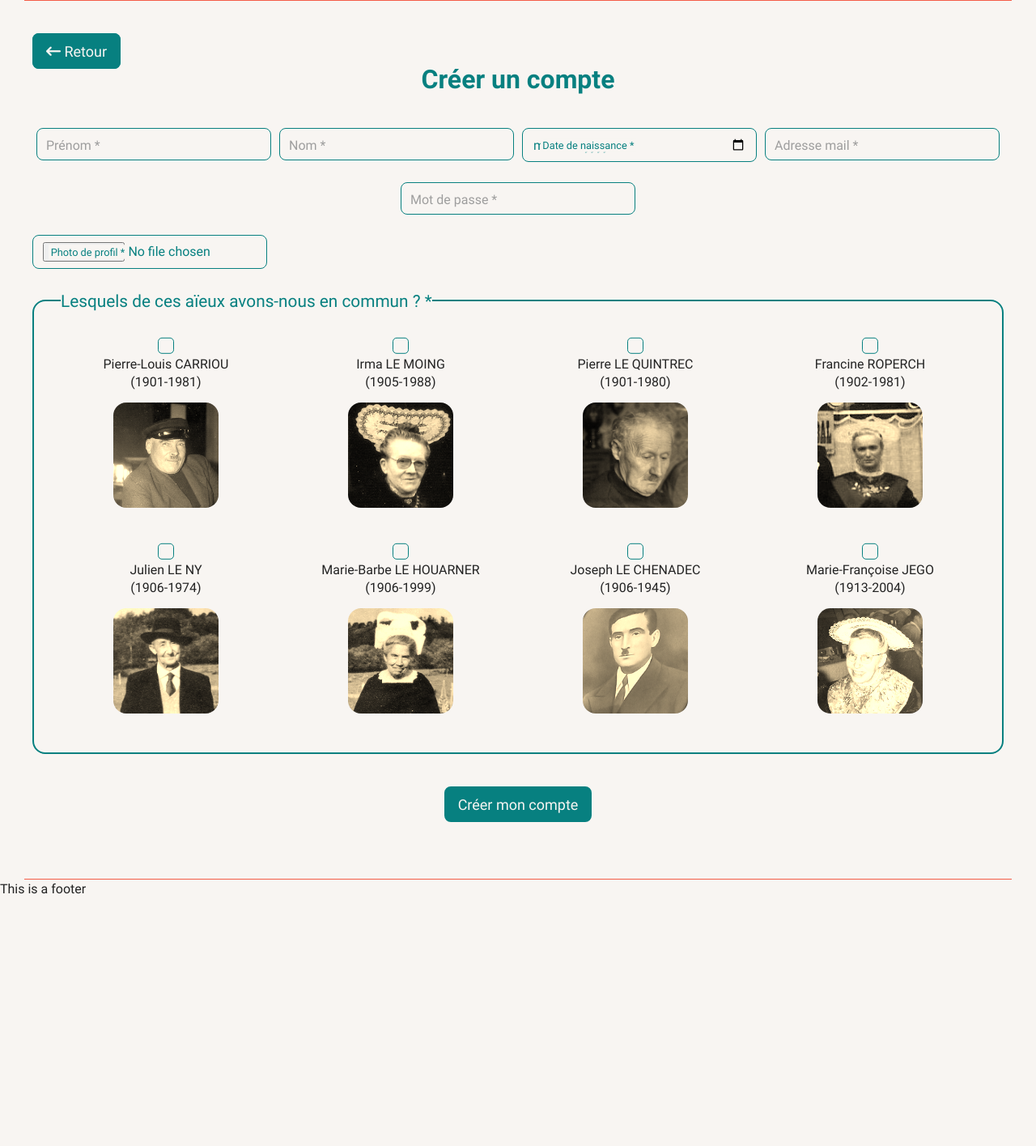
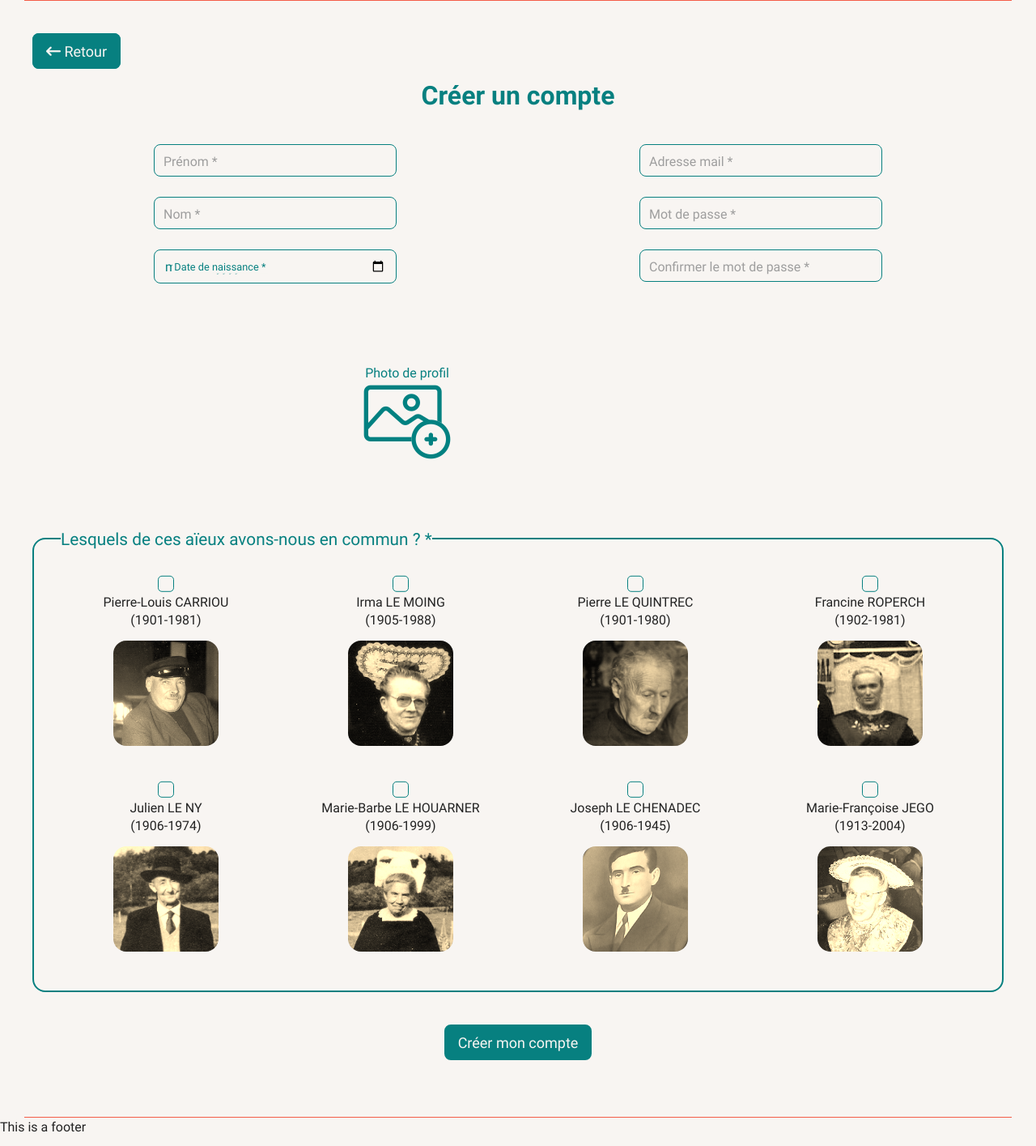
Before and after one commit to HeleneGreat/photo-famille, a PHP site: page /index.php?action=register in a window 1280 px wide. Shown: the part 200-1615 px from the top of the page at 81% size. Before the commit the page ends 1304 px from the top, so only its background shows below. Run offline with PHP 8.4, Linux system fonts and the light colour scheme; some libraries are stand-ins or nearby versions.

Commit message:
modal delete tag + register preview img

```diff
--- a/app/controllers/PictureController.php
+++ b/app/controllers/PictureController.php
@@ -125,6 +125,14 @@ class PictureController extends Controller
         header('Location: index.php?action=photo&id=' . $picture_id);
     }
 
+    // Delete this picture tag OK
+    public function deleteTagOnPicture($picture_id, $people_id)
+    {
+        $picture = new \Projet\models\PictureModel();
+        $picture->deleteTagOnPicture($picture_id, $people_id);
+        header('Location: index.php?action=photo&id=' . $picture_id);
+    }
+
     // Delete this picture OK
     public function deletePicture($picture_id)
     {
@@ -143,7 +151,4 @@ class PictureController extends Controller
         // TODO MSG confirmation photo supprimée
         header('Location: index.php?action=galerie');
     }
-
-
-
 }
--- a/app/public/css/style.css
+++ b/app/public/css/style.css
@@ -380,7 +405,8 @@ body {
 .input {
     width: 100%;
     min-width: 195px;
-    max-width: 290px;
+    /* max-width: 290px; */
+    max-width: 399px;
     display: block;
     border-radius: 0.50rem;
     border: solid 1.5px var(--primary);
@@ -536,6 +562,44 @@ input[type="radio"]:checked::before {
 /* ********************************************* */
 /* -------------- INSCRIPTION ------------------ */
 /* ********************************************* */
+#register-form h1{
+    margin-top: 20px;
+}
+
+#register-form #user{
+    max-width: 400px;
+}
+
+#register-form #profil-picture{
+    margin: 10px auto;
+    max-width: 100%;
+}
+
+#register-form #profil-picture label{
+    position: relative;
+    display: inline-block;
+    margin: 0 auto;
+}
+
+#register-form #profil-picture label img{
+    width: 105px;
+    height: auto;
+}
+
+#register-form #profil-picture span{
+    position: absolute;
+    width: 105px;
+    padding-bottom: 20px;
+}
+
+#register-form #profil-picture #preview {
+    width: 200px;
+    height: 200px;
+    border-radius: 150px;
+    margin: 0 auto;
+    border: 2px solid var(--primary);
+}
+
 #register-form legend {
     color: var(--primary);
     font-size: 1.3rem;
@@ -548,7 +612,7 @@ input[type="radio"]:checked::before {
     margin: 15px auto;
 }
 
-#register-form img {
+#register-form .ancestor img {
     display: block;
     margin: 15px auto;
     width: 130px;
@@ -968,6 +1032,27 @@ input[type="radio"]:checked::before {
         padding-left: 20px;
     }
 
+    #register-form #profil-picture{
+        height: 256px;
+        width: 402px;
+    }
+
+    #register-form #profil-picture label{
+        margin: 0;
+    }
+
+    #register-form #profil-picture label img,
+    #register-form #profil-picture span{
+        width: 128px;
+    }
+
+    #register-form #profil-picture #preview {
+        width: 250px;
+        height: 250px;
+        margin: 0 0 0 20px;
+    }
+
+
 
 }
 
@@ -986,6 +1071,10 @@ input[type="radio"]:checked::before {
     .flex-md {
         display: flex;
         flex-wrap: wrap;
+    }
+
+    #register-form #user{
+        max-width: none;
     }
 
     #register-form .input-group {
--- /dev/null
+++ b/app/public/js/picture-preview.js
@@ -0,0 +1,20 @@
+/*
+This function display in the <img> the picture that was selected in the input[file]
+
+1. input type="file" id="inputImg"
+2. img id="preview"
+
+*/
+
+let inputImg = document.getElementById('inputImg');
+let preview = document.getElementById('preview');
+
+inputImg.addEventListener('change', function(){
+    const [file] = inputImg.files;
+
+    if (file) {
+        // displayImg.classList.remove('display-none');
+        preview.classList.remove('display-none');
+        preview.src = URL.createObjectURL(file);
+    }
+}) ;
--- a/app/views/layouts/template.php
+++ b/app/views/layouts/template.php
@@ -41,16 +41,16 @@
                                 <p class="email"><?= $_SESSION['email'] ;?></p>
                             </div>
                         </li>
-                        <li class="lg"><a href="index.php?action=mon-compte">Mon compte</a></li>
-                        <li class="lg"><a href="index.php?action=deconnexion"><i class="fas fa-sign-out-alt"></i> Déconnexion</a></li>
+                        <li class="lg"><a class="link" href="index.php?action=mon-compte">Mon compte</a></li>
+                        <li class="lg"><a class="link" href="index.php?action=deconnexion"><i class="fas fa-sign-out-alt"></i> Déconnexion</a></li>
                     </ul>
                 </li>
-                <li><a href="index.php?action=galerie">Galerie photo</a></li>
-                <li><a href="index.php?action=ma-genealogie">Arbre généalogique</a></li>
-                <li><a href="index.php?action=mes-cousins">Mes cousins</a></li>
-                <li><a href="index.php?action=mes-photos">Mes photos</a></li>
-                <li class="mobile"><a href="index.php?action=mon-compte">Mon compte</a></li>
-                <li class="mobile"><a href="index.php?action=deconnexion"><i class="fas fa-sign-out-alt"></i> Déconnexion</a></li>
+                <li><a class="link" href="index.php?action=galerie">Galerie photo</a></li>
+                <li><a class="link" href="index.php?action=ma-genealogie">Arbre généalogique</a></li>
+                <li><a class="link" href="index.php?action=mes-cousins">Mes cousins</a></li>
+                <li><a class="link" href="index.php?action=mes-photos">Mes photos</a></li>
+                <li class="mobile"><a class="link" href="index.php?action=mon-compte">Mon compte</a></li>
+                <li class="mobile"><a class="link" href="index.php?action=deconnexion"><i class="fas fa-sign-out-alt"></i> Déconnexion</a></li>
             </ul>
         </nav>
         <?php } ;?>
--- a/app/views/register.php
+++ b/app/views/register.php
@@ -5,7 +5,8 @@
 <section id="register-form">
     <h1>Créer un compte</h1>
     <form action="index.php?action=createUserForm" method="post" enctype="multipart/form-data">
-        <div class="flex justify-around">
+        <div id="user" class="flex-md justify-around center">
+            <div>
                 <!-- Prénom -->
                 <div class="input-group">
                     <input required="" id="prenom" type="text" name="prenom" autocomplete="off" class="input">
@@ -21,8 +22,8 @@
                     <input required="" id="birth" type="date" name="birth" autocomplete="off" class="input">
                     <label class="label label-no-placeholder" for="birth">Date de naissance *</label>
                 </div>
-        <!-- </div> -->
-        <!-- <div class="flex-md justify-around"> -->
+            </div>
+            <div>
                 <!-- Email -->
                 <div class="input-group">
                     <input required="" id="email" type="email" name="email" class="input">
@@ -33,12 +34,33 @@
                     <input required="" id="psw" type="password" name="password" autocomplete="off" class="input">
                     <label class="label" for="psw">Mot de passe *</label>
                 </div>
+                <!-- Confirmation mot de passe -->
+                <div class="input-group">
+                    <input required="" id="psw" type="password" name="password" autocomplete="off" class="input">
+                    <label class="label" for="psw">Confirmer le mot de passe *</label>
+                </div>
+            </div>
         </div>
         <!-- Photo de profil -->
-            <div class="input-group">
-                <input required="" id="picture" type="file" name="picture" class="input">
-                <label class="label label-no-placeholder" for="picture">Photo de profil *</label>
+        <div id="profil-picture" class="flex col justify-center">
+            <label for="inputImg" class="custom-file-upload ajout">
+                <span class="primary text-center">Photo de profil</span>
+                <img src="./app/public/images/site/picture-add.png" alt="Ajouter une photo de profil" title="Ajouter une photo de profil">
+                <input type="file" name="picture" id="inputImg" accept="image/*" class="display-none" required="">
+            </label>
+            <img class="display-none profil-picture" src="" id="preview" alt="">
         </div>
+            <!-- <div>
+                    <p id="displayImg">Couverture du livre</p>
+                    <label for="inputImg" class="custom-file-upload ajout">
+                        <img src="./App/Public/Admin/images/picture.png" alt="Ajouter une image" title="Ajouter une image">
+                        <input type="file" name="picture" id="inputImg" accept="image/*">
+                    </label>
+                    <p class="flex justify-center"><img class="display-none" src="" id="preview" alt=""></p>
+                </div> -->
+
+
+
 
         <fieldset>
             <legend>Lesquels de ces aïeux avons-nous en commun ? *</legend>
@@ -111,6 +133,7 @@
 </section>
 
 
+<script src="./app/public/js/picture-preview.js"></script>
 <?php $content = ob_get_clean() ;?>
 <?php $currentPageTitle = "Créer un compte" ;?>
 
--- a/index.php
+++ b/index.php
@@ -83,6 +83,12 @@ try
             $controllerPicture->addTagOnPicture($picture_id, $_POST);
         }
 
+        elseif($_GET['action'] == "deleteTagOnPicture"){
+            $people_id = $_GET['people'];
+            $picture_id = $_GET['picture'];
+            $controllerPicture->deleteTagOnPicture($picture_id, $people_id);
+        }
+
         elseif($_GET['action'] == "commentForm"){
             $picture_id = $_GET['id'];
             $controllerComment->commentForm($picture_id, $_POST);
```
Also changed, not shown: other parts of app/public/css/style.css (+27 -17 lines), app/models/PictureModel.php (+8 -0 lines), app/views/one-picture.php (+13 -13 lines), app/livesearch.php (deleted). Lines whose indentation alone changed are shown as unchanged.
